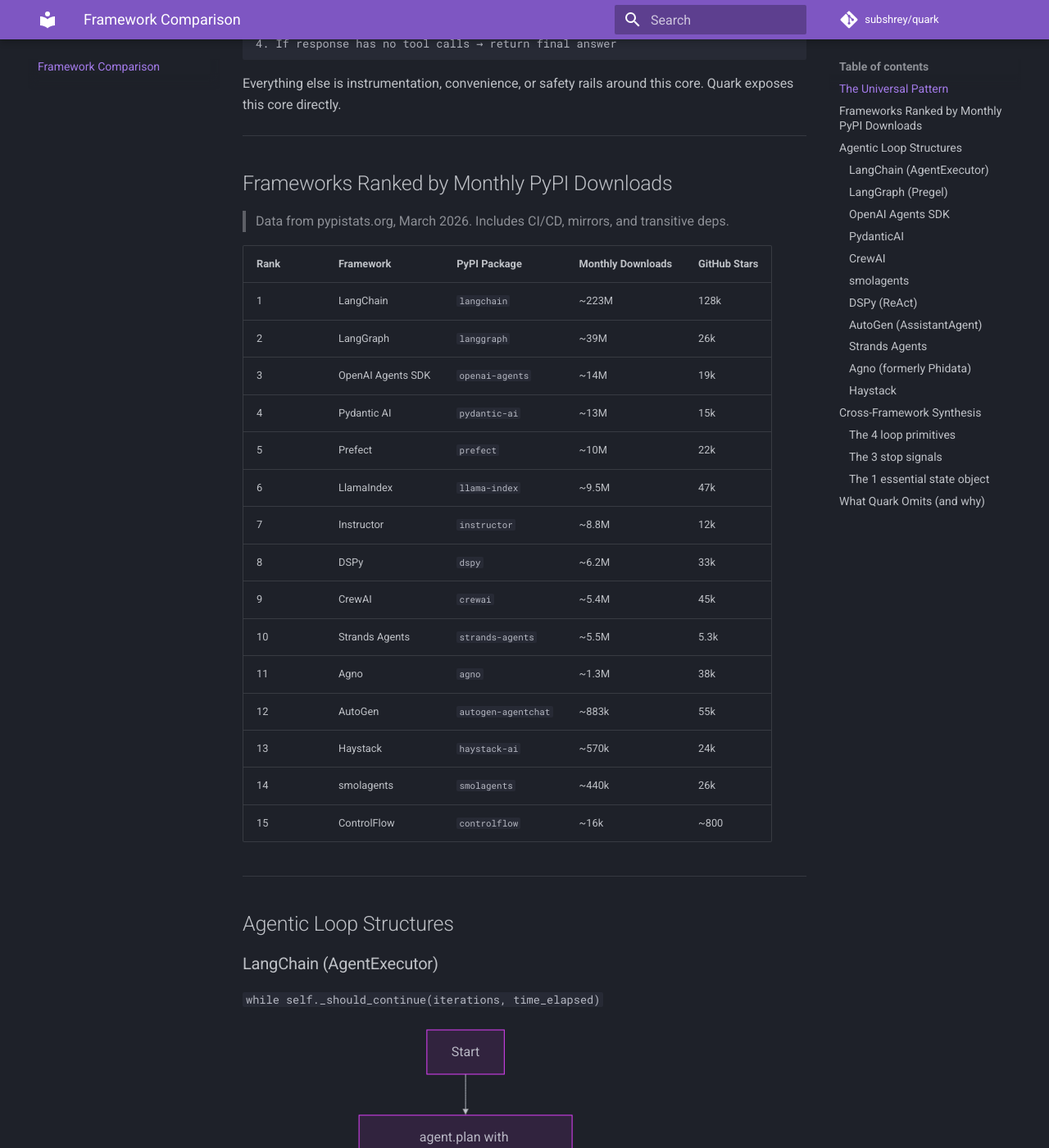
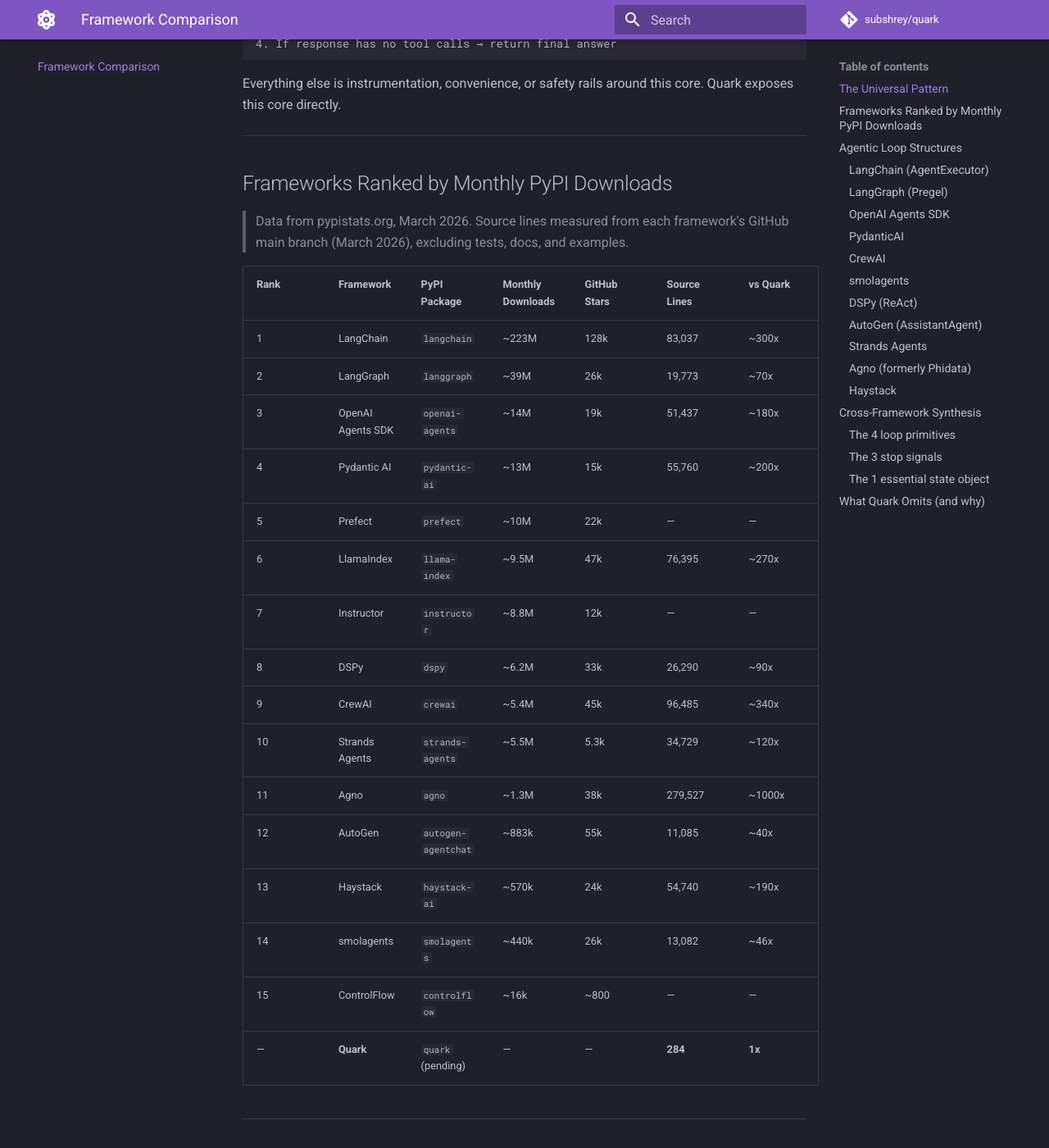
Before and after one commit to awslabs/quark-agents, an MkDocs documentation site: the page built from docs/comparison.md, in a window 1280 px wide and 1400 px high, scrolled down 461 px. Shown: the whole window at 82% size. Built offline with MkDocs 1.6.1 and Material for MkDocs 9.7.7, drawn with Linux system fonts in a browser that asks for light colours.

Commit message:
Add source lines and vs Quark ratio to framework table, add atom icon

```diff
--- a/docs/comparison.md
+++ b/docs/comparison.md
@@ -19,25 +19,26 @@
 
 ## Frameworks Ranked by Monthly PyPI Downloads
 
-> Data from pypistats.org, March 2026. Includes CI/CD, mirrors, and transitive deps.
+> Data from pypistats.org, March 2026. Source lines measured from each framework's GitHub main branch (March 2026), excluding tests, docs, and examples.
 
-| Rank | Framework | PyPI Package | Monthly Downloads | GitHub Stars |
-|------|-----------|-------------|-------------------|--------------|
-| 1 | LangChain | `langchain` | ~223M | 128k |
-| 2 | LangGraph | `langgraph` | ~39M | 26k |
-| 3 | OpenAI Agents SDK | `openai-agents` | ~14M | 19k |
-| 4 | Pydantic AI | `pydantic-ai` | ~13M | 15k |
-| 5 | Prefect | `prefect` | ~10M | 22k |
-| 6 | LlamaIndex | `llama-index` | ~9.5M | 47k |
-| 7 | Instructor | `instructor` | ~8.8M | 12k |
-| 8 | DSPy | `dspy` | ~6.2M | 33k |
-| 9 | CrewAI | `crewai` | ~5.4M | 45k |
-| 10 | Strands Agents | `strands-agents` | ~5.5M | 5.3k |
-| 11 | Agno | `agno` | ~1.3M | 38k |
-| 12 | AutoGen | `autogen-agentchat` | ~883k | 55k |
-| 13 | Haystack | `haystack-ai` | ~570k | 24k |
-| 14 | smolagents | `smolagents` | ~440k | 26k |
-| 15 | ControlFlow | `controlflow` | ~16k | ~800 |
+| Rank | Framework | PyPI Package | Monthly Downloads | GitHub Stars | Source Lines | vs Quark |
+|------|-----------|-------------|-------------------|--------------|-------------|---------|
+| 1 | LangChain | `langchain` | ~223M | 128k | 83,037 | ~300x |
+| 2 | LangGraph | `langgraph` | ~39M | 26k | 19,773 | ~70x |
+| 3 | OpenAI Agents SDK | `openai-agents` | ~14M | 19k | 51,437 | ~180x |
+| 4 | Pydantic AI | `pydantic-ai` | ~13M | 15k | 55,760 | ~200x |
+| 5 | Prefect | `prefect` | ~10M | 22k | — | — |
+| 6 | LlamaIndex | `llama-index` | ~9.5M | 47k | 76,395 | ~270x |
+| 7 | Instructor | `instructor` | ~8.8M | 12k | — | — |
+| 8 | DSPy | `dspy` | ~6.2M | 33k | 26,290 | ~90x |
+| 9 | CrewAI | `crewai` | ~5.4M | 45k | 96,485 | ~340x |
+| 10 | Strands Agents | `strands-agents` | ~5.5M | 5.3k | 34,729 | ~120x |
+| 11 | Agno | `agno` | ~1.3M | 38k | 279,527 | ~1000x |
+| 12 | AutoGen | `autogen-agentchat` | ~883k | 55k | 11,085 | ~40x |
+| 13 | Haystack | `haystack-ai` | ~570k | 24k | 54,740 | ~190x |
+| 14 | smolagents | `smolagents` | ~440k | 26k | 13,082 | ~46x |
+| 15 | ControlFlow | `controlflow` | ~16k | ~800 | — | — |
+| — | **Quark** | `quark` (pending) | — | — | **284** | **1x** |
 
 ---
 
--- a/mkdocs.yml
+++ b/mkdocs.yml
@@ -10,6 +10,9 @@
     - scheme: slate
       primary: deep purple
       accent: purple
+  icon:
+    logo: fontawesome/solid/atom
+  favicon: https://cdn.jsdelivr.net/npm/@fortawesome/fontawesome-free@6/svgs/solid/atom.svg
   features:
     - navigation.tabs
     - navigation.sections
```
